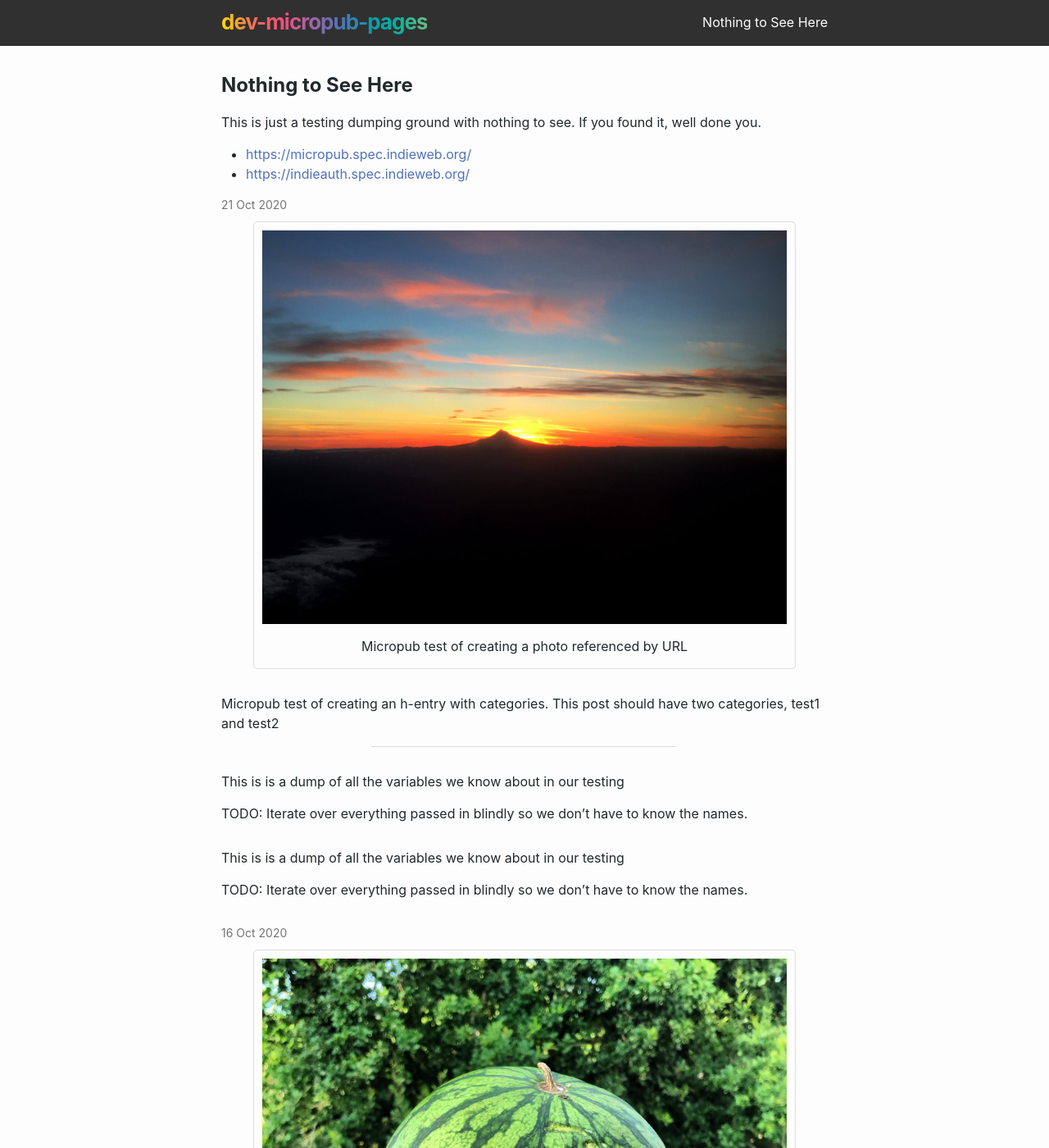
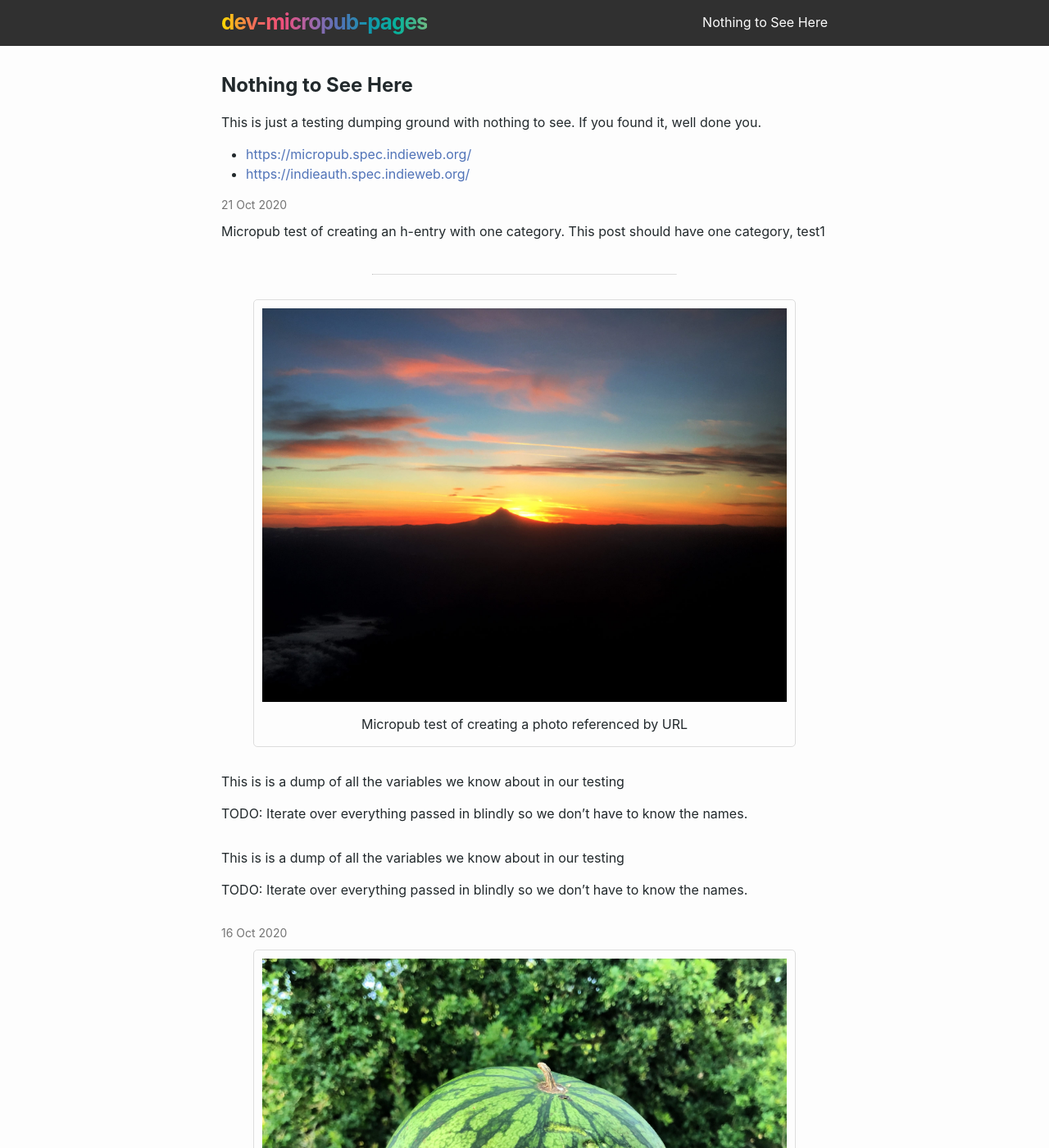
Before and after one commit to lildude/dev-micropub-pages, a Jekyll site: the page built from index.md, in a window 1280 px wide and 1400 px high. Shown: the whole window at 82% size. Built offline with Jekyll 4.4.1, drawn with Linux system fonts in a browser that asks for light colours; our own code applies the rules of GitHub Pages for plain Markdown files.

Commit message:
New note: 2020-10-21-micropub-test-of-creating-an.md

```diff
--- a/_posts/2020-10-21-micropub-test-of-creating-an.md
+++ b/_posts/2020-10-21-micropub-test-of-creating-an.md
@@ -2,8 +2,7 @@
 layout: note
 tags:
 - test1
-- test2
-date: 2020-10-21 10:44:43 +0100
+date: 2020-10-21 10:44:51 +0100
 ---
 
-Micropub test of creating an h-entry with categories. This post should have two categories, test1 and test2
+Micropub test of creating an h-entry with one category. This post should have one category, test1
```
